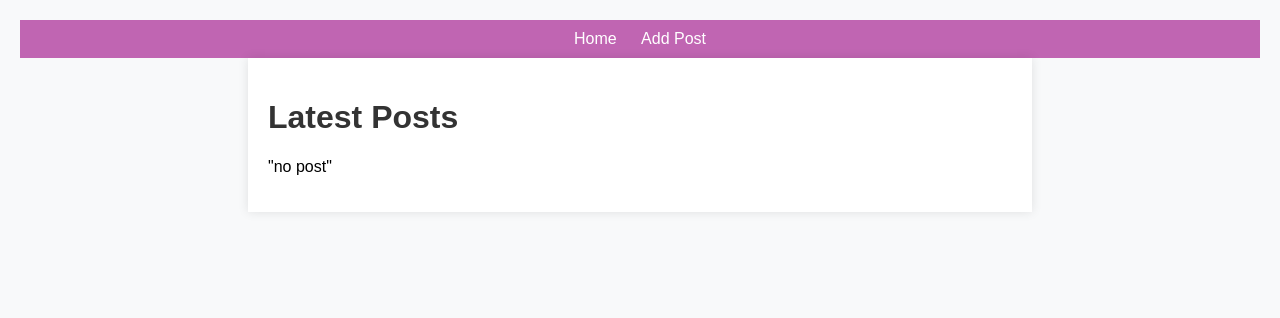
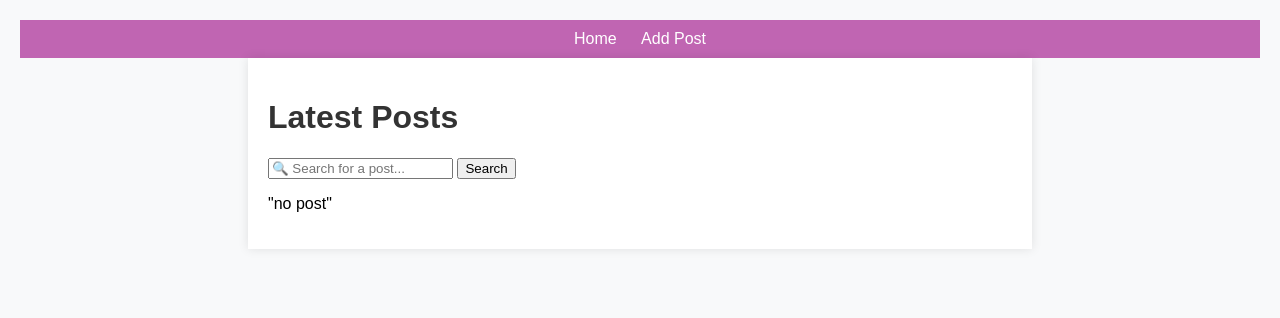
Before and after one commit to wijx22/LAB-ORM-1, a Django app: page / in a window 1280 px wide. Shown: the top 318 px of the page. Run offline with Django 5.2, Linux system fonts and the light colour scheme; data that the repository does not hold is empty.

Commit message:
OrM Ubdate and Delete and search

```diff
--- a/Blogger/blog/templates/blog/home.html
+++ b/Blogger/blog/templates/blog/home.html
@@ -18,10 +18,16 @@
     <div class="container">
         {% block content %}
         <h1>Latest Posts</h1>
+        <form method="GET" action="{% url 'home' %}">
+            <input type="text" name="q" placeholder="🔍 Search for a post..." value="{{ request.GET.q }}">
+            <button type="submit">Search</button>
+        </form>
+
 
         {% for post in posts %}
             <div class="post">
-                <h2>{{ post.title }}</h2>
+                <h2><a href="{% url 'post_detail' post.id %}">{{ post.title }}</a></h2>
+
 
                 {% if post.image %}
                     <img src="{{ post.image.url }}" alt="Post Image" style="max-width: 500px;">
--- a/Blogger/blog/templates/blog/post_detail.html
+++ b/Blogger/blog/templates/blog/post_detail.html
@@ -9,6 +9,6 @@
     <small>Published at: {{ post.published_at }}</small>
 
     <a href="{% url 'home' %}">🔙 Back to Home</a>
-    <a href="{% url 'update_post' post.id %}">✏️ Edit</a>
+    <a href="{% url 'update_post' post_id=post.id %}">✏️ Edit</a>
     <a href="{% url 'delete_post' post.id %}">🗑️ Delete</a>
 {% endblock %}
--- a/Blogger/blog/urls.py
+++ b/Blogger/blog/urls.py
@@ -5,9 +5,10 @@ urlpatterns = [
     path('', home, name='home'),
     path('add/', add_post, name='add_post'),
     path('post/<int:post_id>/', post_detail, name='post_detail'),
+    path('post/<int:post_id>/delete/', delete_post, name='delete_post'),
     path('post/<int:post_id>/edit/', update_post, name='update_post'),
-    path('post/<int:post_id>/delete/', delete_post, name='delete_post'),
-    path('post/<int:post_id>/delete/', delete_post, name='delete_post'),
+
+
 
 
 
--- a/Blogger/blog/views.py
+++ b/Blogger/blog/views.py
@@ -52,3 +52,39 @@ def delete_post(request, post_id):
         post.delete()
         return redirect('home')
     return render(request, 'blog/delete_post.html', {'post': post})
+
+
+
+
+
+
+def home(request):
+    query = request.GET.get('q')
+    if query:
+        posts = Post.objects.filter(title__icontains=query)
+    else:
+        posts = Post.objects.all().order_by('-published_at')
+    return render(request, 'blog/home.html', {'posts': posts})
+
+
+
+
+
+
+
+from django.shortcuts import render, get_object_or_404, redirect
+from .models import Post
+from .forms import PostForm
+
+def update_post(request, post_id):
+    post = get_object_or_404(Post, id=post_id)
+
+    if request.method == 'POST':
+        form = PostForm(request.POST, request.FILES, instance=post)
+        if form.is_valid():
+            form.save()
+            return redirect('post_detail', post_id=post.id)
+    else:
+        form = PostForm(instance=post)
+
+    return render(request, 'blog/update_post.html', {'form': form, 'post': post})
```
